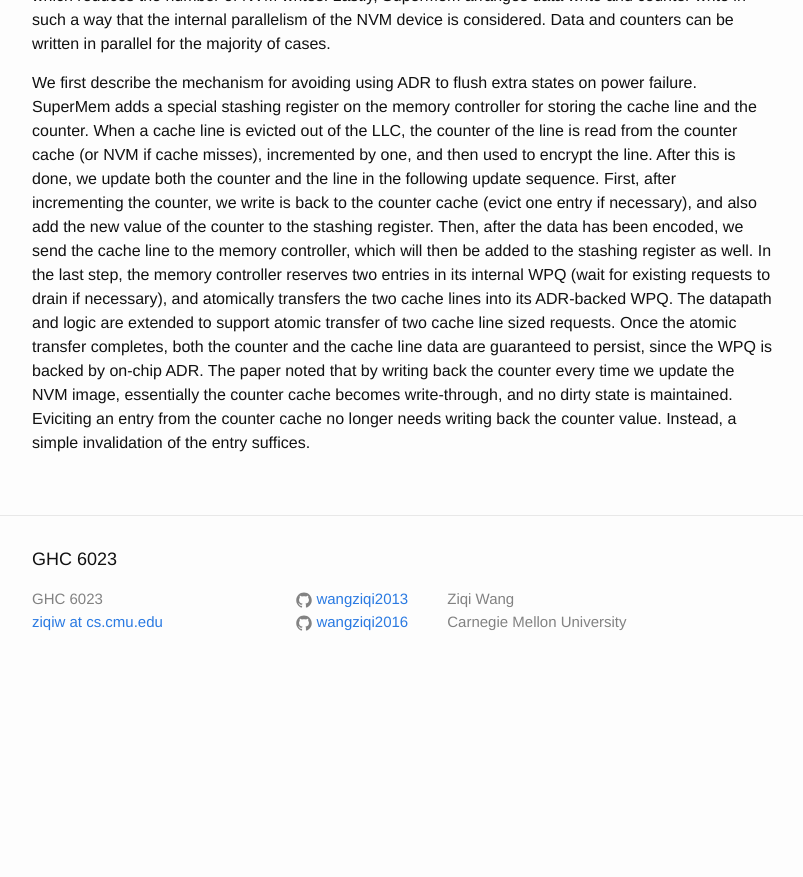
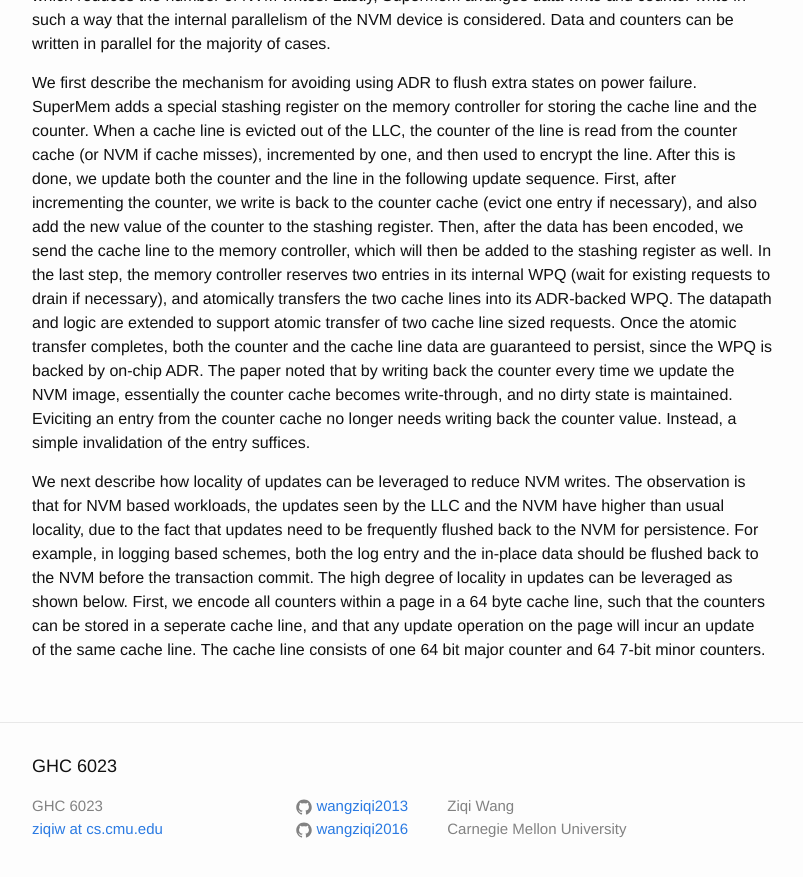
Before and after one commit to wangziqi2013/wangziqi2013.github.io, a Jekyll site: the page built from _posts/2019-12-12-supermem.markdown, in a window 1280 px wide and 900 px high, scrolled down 1708 px. Shown: the top 877 px of the window, without its empty margins (238-1041 px from the left). Built offline with Jekyll 4.4.1, drawn with Linux system fonts in a browser that asks for light colours; before the commit the page ends 2401 px from its top, so only the background shows below that.

Commit message:
Adding less writes

```diff
--- a/_posts/2019-12-12-supermem.markdown
+++ b/_posts/2019-12-12-supermem.markdown
@@ -70,3 +70,11 @@ line data are guaranteed to persist, since the WPQ is backed by on-chip ADR. The
 counter every time we update the NVM image, essentially the counter cache becomes write-through, and no dirty state is
 maintained. Eviciting an entry from the counter cache no longer needs writing back the counter value. Instead, a simple
 invalidation of the entry suffices.
+
+We next describe how locality of updates can be leveraged to reduce NVM writes. The observation is that for NVM based
+workloads, the updates seen by the LLC and the NVM have higher than usual locality, due to the fact that updates
+need to be frequently flushed back to the NVM for persistence. For example, in logging based schemes, both the log entry
+and the in-place data should be flushed back to the NVM before the transaction commit. The high degree of locality in
+updates can be leveraged as shown below. First, we encode all counters within a page in a 64 byte cache line, such that
+the counters can be stored in a seperate cache line, and that any update operation on the page will incur an update of the
+same cache line. The cache line consists of one 64 bit major counter and 64 7-bit minor counters.
```
